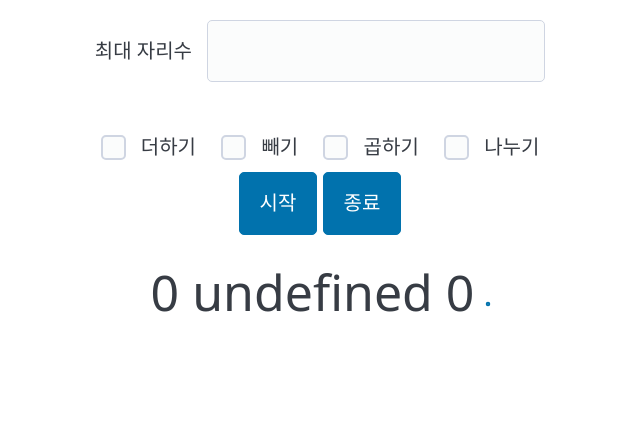
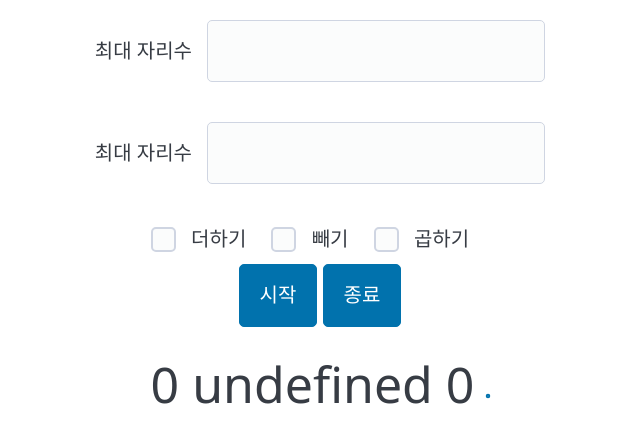
Before and after one commit to pjw070823/gitan, a website: page index.html in a window 1280 px wide. Both pictures are taken after a click on the button "시작". Shown: the whole page, without its empty margins (320-960 px from the left). Drawn offline with nearby package versions, Linux system fonts and the light colour scheme.

Commit message:
seperated num1, num2 limit

```diff
--- a/index.html
+++ b/index.html
@@ -8,9 +8,13 @@
 </head>
 <body>
     <script src="./main.js"></script>
-    <div style="text-align: center; padding: 20px 0 20px 0;">
+    <div style="text-align: center; padding: 20px 0 10px 0;">
         <span style="margin-right: 10px;">최대 자리수</span>
-        <input type="number" id="maxDigits" style="width: min-content; height: min-content;">
+        <input type="number" id="maxDigits1" style="width: min-content; height: min-content;">
+    </div>
+    <div style="text-align: center; padding: 10px 0 10px 0;">
+        <span style="margin-right: 10px;">최대 자리수</span>
+        <input type="number" id="maxDigits2" style="width: min-content; height: min-content;">
     </div>
     <div style="text-align: center; padding: 10px 0 10px 0;">
         <input type="checkbox" id="add">
@@ -19,8 +23,8 @@
         <label for="sub">빼기</label>
         <input type="checkbox" id="mul">
         <label for="mul">곱하기</label>
-        <input type="checkbox" id="div">
-        <label for="div">나누기</label>
+        <input type="checkbox" id="div" hidden>
+        <label for="div" hidden>나누기</label>
     </div>
     <div hidden style="text-align: center; padding: 10px 0 30px 0;">
         <input type="checkbox" id="natural">
--- a/main.js
+++ b/main.js
@@ -3,7 +3,8 @@ var buffer = []
 
 function start() {
     buffer = []
-    var maxDigits = document.getElementById('maxDigits').value
+    var maxDigits1 = document.getElementById('maxDigits1').value
+    var maxDigits2 = document.getElementById('maxDigits2').value
     var add = document.getElementById('add').checked
     var sub = document.getElementById('sub').checked
     var mul = document.getElementById('mul').checked
@@ -27,8 +28,8 @@ function start() {
         if (sub) operatorList.push('-')
         if (mul) operatorList.push('×')
         if (div) operatorList.push('÷')
-        var n1 = Math.floor(Math.random() * (Math.pow(10, maxDigits)-2)+1)
-        var n2 = Math.floor(Math.random() * (Math.pow(10, maxDigits)-2)+1)
+        var n1 = Math.floor(Math.random() * (Math.pow(10, maxDigits1)-2)+1)
+        var n2 = Math.floor(Math.random() * (Math.pow(10, maxDigits2)-2)+1)
         var o1 = operatorList[Math.floor(Math.random() * operatorList.length)]
 
         num1.innerText = n1
```
